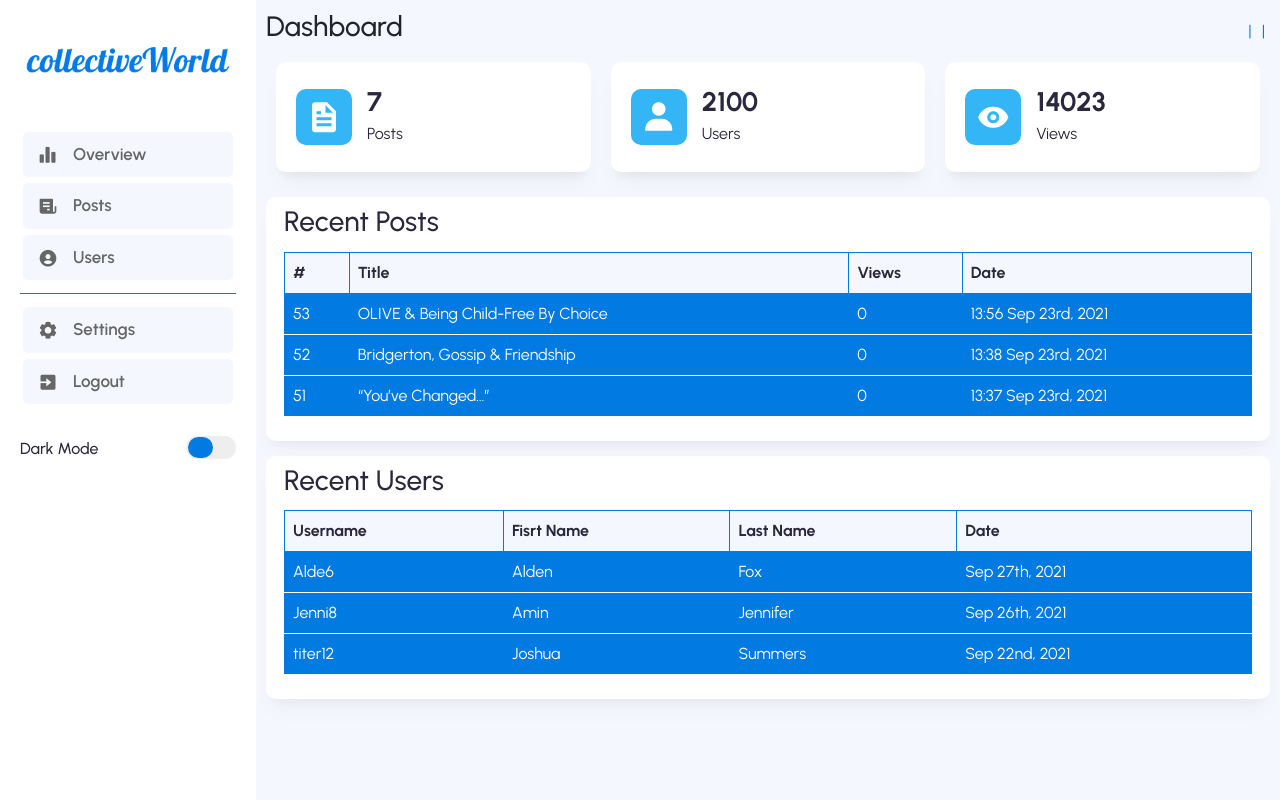
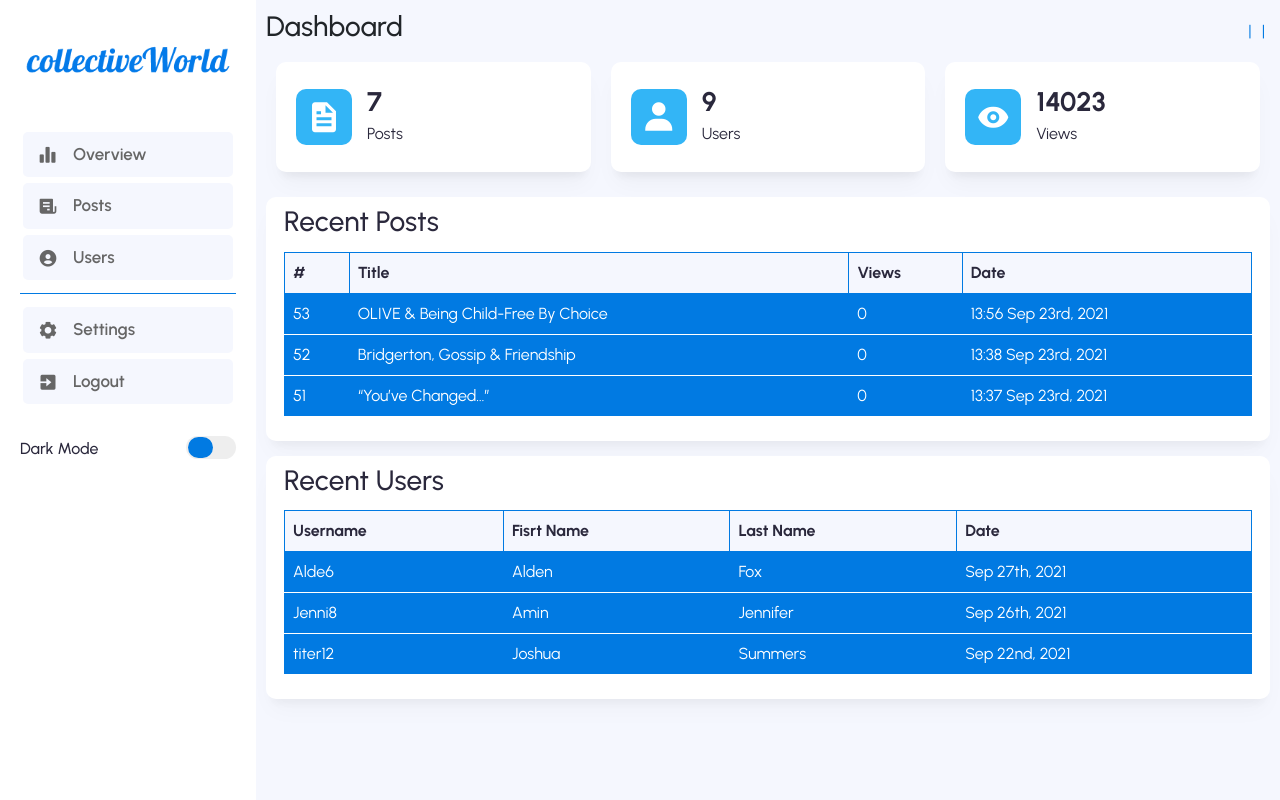
Before and after one commit to imad273/CollectiveWorld_blog_Dashboard, a PHP site: page /dashboard.php in a window 1280 px wide. Run offline with PHP 8.4, Linux system fonts and the light colour scheme; a user stored in the database is signed in; data comes from the database, SQL or seed files in the repository.

Commit message:
some fixes

```diff
--- a/admin/dashboard.php
+++ b/admin/dashboard.php
@@ -50,7 +50,7 @@
                      <div class="stat">
                         <i class='bx bxs-user'></i>
                         <div class="value">
-                           <span>2100</span>
+                           <span><?php echo countItem('UserID', 'users') ?></span>
                            <p>Users</p>
                         </div>
                      </div>
```
